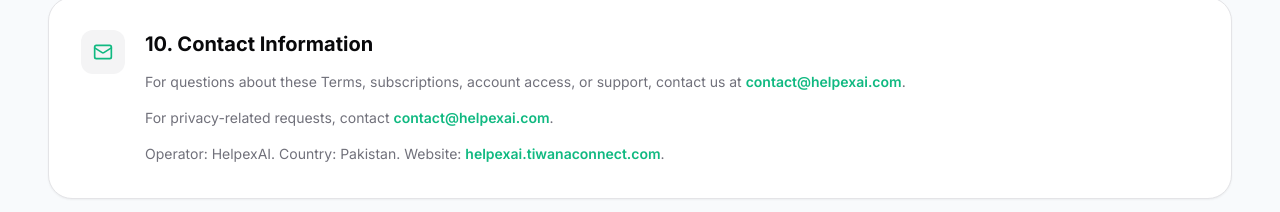
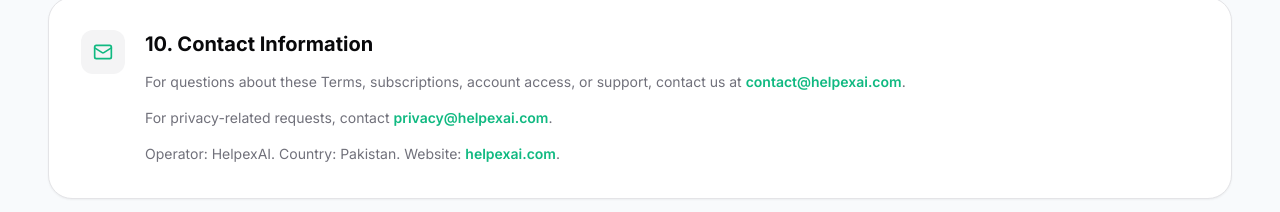
Before and after one commit to HelpexAI/helpexai-app, a Next.js app: page /terms in a window 1280 px wide. Shown: the part 2777-2989 px from the top of the page. Built offline with nearby package versions, Linux system fonts and the light colour scheme; no server answers.

Commit message:
fixed contact emails

```diff
--- a/app/contact/page.tsx
+++ b/app/contact/page.tsx
@@ -61,10 +61,10 @@
                 </p>
 
                 <a
-                  href="mailto:support@helpexai.com"
+                  href="mailto:contact@helpexai.com"
                   className="mt-4 inline-block font-semibold text-theme-primary"
                 >
-                  support@helpexai.com
+                  contact@helpexai.com
                 </a>
               </article>
 
--- a/app/privacy/page.tsx
+++ b/app/privacy/page.tsx
@@ -343,7 +343,7 @@
                           className="font-semibold text-theme-primary"
                           href="mailto:privacy@helpexai.com"
                         >
-                          contact@helpexai.com
+                          privacy@helpexai.com
                         </a>
                         .
                       </p>
@@ -352,7 +352,7 @@
                         For general support, contact{" "}
                         <a
                           className="font-semibold text-theme-primary"
-                          href="mailto:support@helpexai.com"
+                          href="mailto:contact@helpexai.com"
                         >
                           contact@helpexai.com
                         </a>
@@ -363,11 +363,11 @@
                         Operator: HelpexAI. Country: Pakistan. Website:{" "}
                         <a
                           className="font-semibold text-theme-primary"
-                          href="https://helpexai.tiwanaconnect.com"
+                          href="https://helpexai.com"
                           target="_blank"
                           rel="noreferrer"
                         >
-                          helpexai.tiwanaconnect.com
+                          helpexai.com
                         </a>
                         .
                       </p>
--- a/app/refunds/page.tsx
+++ b/app/refunds/page.tsx
@@ -205,10 +205,10 @@
 
                       <p>
                         <a
-                          href="mailto:support@helpexai.com"
+                          href="mailto:contact@helpexai.com"
                           className="font-semibold text-theme-primary"
                         >
-                          support@helpexai.com
+                          contact@helpexai.com
                         </a>
                       </p>
 
--- a/app/terms/page.tsx
+++ b/app/terms/page.tsx
@@ -290,7 +290,7 @@
                         access, or support, contact us at{" "}
                         <a
                           className="font-semibold text-theme-primary"
-                          href="mailto:support@helpexai.com"
+                          href="mailto:contact@helpexai.com"
                         >
                           contact@helpexai.com
                         </a>
@@ -303,7 +303,7 @@
                           className="font-semibold text-theme-primary"
                           href="mailto:privacy@helpexai.com"
                         >
-                          contact@helpexai.com
+                          privacy@helpexai.com
                         </a>
                         .
                       </p>
@@ -312,11 +312,11 @@
                         Operator: HelpexAI. Country: Pakistan. Website:{" "}
                         <a
                           className="font-semibold text-theme-primary"
-                          href="https://helpexai.tiwanaconnect.com"
+                          href="https://helpexai.com"
                           target="_blank"
                           rel="noreferrer"
                         >
-                          helpexai.tiwanaconnect.com
+                          helpexai.com
                         </a>
                         .
                       </p>
```
